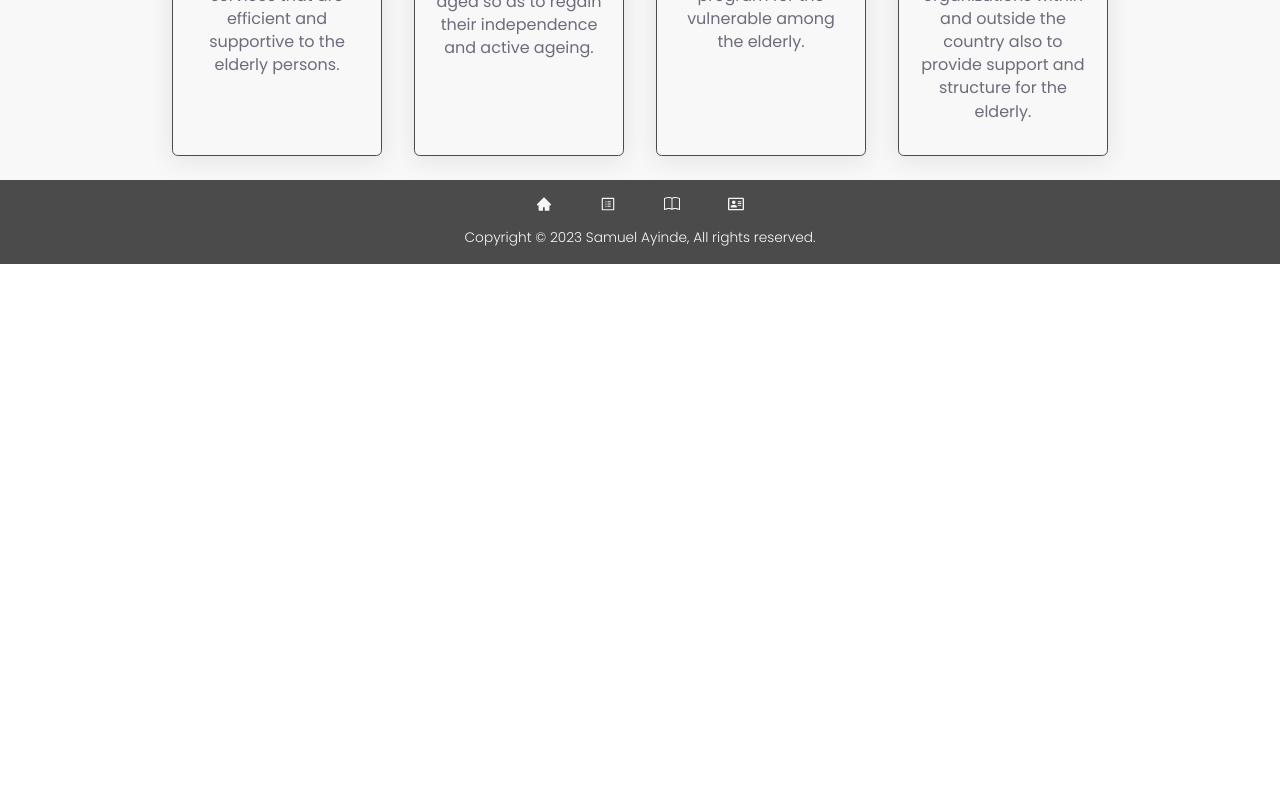
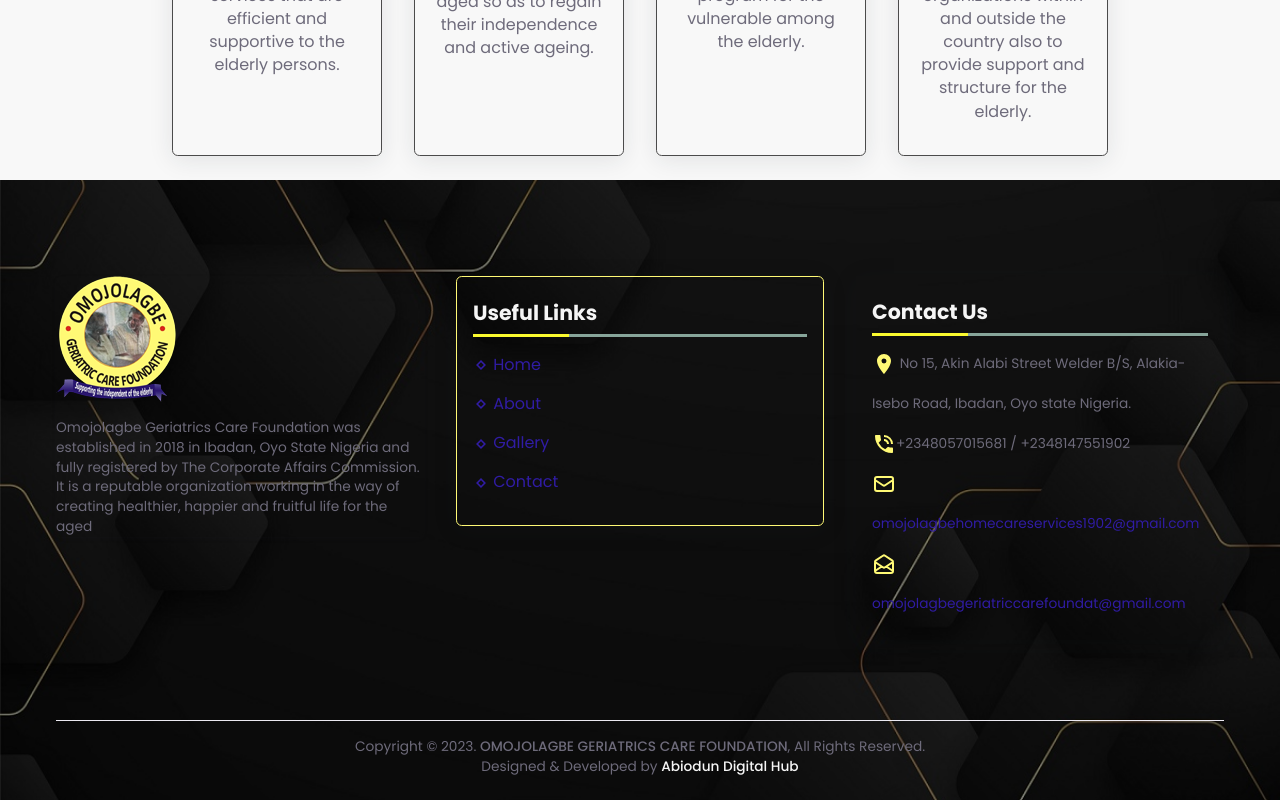
Before and after one commit to Abiodun-Samuel/Omojolagbe-Geriatrics-Care-Foundation, a React (Vite) app: page / in a window 1280 px wide. Shown: the part 1643-2443 px from the top of the page. Before the commit the page ends 1907 px from the top, so only its background shows below. Built offline with nearby package versions, Linux system fonts and the light colour scheme.

Commit message:
footer section

```diff
--- a/src/components/Footer/Footer.jsx
+++ b/src/components/Footer/Footer.jsx
@@ -1,45 +1,101 @@
 import { Link } from "react-router-dom";
-import { AiFillHome } from "react-icons/ai";
-import { FaRegAddressCard } from "react-icons/fa";
-import { AiOutlineProfile } from "react-icons/ai";
-import { BsBook, } from "react-icons/bs";
+import { VscDebugBreakpointLogUnverified } from "react-icons/vsc";
+import { MdLocationOn, MdPhoneInTalk } from "react-icons/md";
+import logo from "../../assets/images/logo/logo-md.png";
+import { FaFacebook } from "react-icons/fa";
+import { HiOutlineMail, HiOutlineMailOpen } from "react-icons/hi";
 
 const Footer = () => {
   const year = new Date().getFullYear();
   return (
-    <footer className="bg-dark">
+    <>
+      <footer id="footer">
         <div className="container">
+          <div className="footer-top">
             <div className="row">
-          <div className="col-lg-12">
-            <div className="footer p-1 text-center">
-              <div className="d-flex gap-3 justify-content-center align-items-center mb-1">
-                <Link className="text-light d-flex align-items-center" to={"/"}>
-                  <AiFillHome />
+              <div className="col-lg-4 col-md-6 my-1">
+                <div className="rounded shadow-sm">
+                  <img src={logo} alt="logo" />
+                  <p className="mt-1 small lh-5">
+                    Omojolagbe Geriatrics Care Foundation was established in
+                    2018 in Ibadan, Oyo State Nigeria and fully registered by
+                    The Corporate Affairs Commission. It is a reputable
+                    organization working in the way of creating healthier,
+                    happier and fruitful life for the aged
+                  </p>
+                </div>
+              </div>
+
+              <div className="col-lg-4 col-md-6 my-1">
+                <div className="footer-links shadow rounded border border-warning">
+                  <h4>Useful Links</h4>
+                  <Link to={"/"} className="d-block my-1">
+                    <VscDebugBreakpointLogUnverified /> Home
                   </Link>
-                <Link
-                  className="text-light d-flex align-items-center"
-                  to={"/about"}
-                >
-                  <AiOutlineProfile />
+                  <Link to={"/about"} className="d-block my-1">
+                    <VscDebugBreakpointLogUnverified /> About
                   </Link>
-                <Link className="text-light d-flex align-items-center" to={"/books"}>
-                  <BsBook />
+                  <Link to={"/gallery"} className="d-block my-1">
+                    <VscDebugBreakpointLogUnverified /> Gallery
                   </Link>
-                {/* <Link className="text-light d-flex align-items-center" to={"/songs"}>
-                  <BsMusicNoteBeamed />
-                </Link> */}
-                <Link className="text-light d-flex align-items-center" to={"/contact"}>
-                  <FaRegAddressCard />
+                  <Link to={"/contact"} className="d-block my-1">
+                    <VscDebugBreakpointLogUnverified /> Contact
                   </Link>
                 </div>
-              <p className="m-0 p-0 text-light small fw-light">
-                Copyright © {year} Samuel Ayinde, All rights reserved.
+              </div>
+
+              <div className="col-lg-4 col-md-6 my-1">
+                <div className="footer-contact shadow">
+                  <h4>Contact Us</h4>
+                  <p className="small my-0">
+                    <MdLocationOn className="fs-3 text-warning" /> No 15, Akin
+                    Alabi Street Welder B/S, Alakia-Isebo Road, Ibadan, Oyo
+                    state Nigeria.
+                  </p>
+                  <p className="small my-0">
+                    <MdPhoneInTalk className="fs-3 text-warning" />
+                    +2348057015681 / +2348147551902
+                  </p>
+                  <p className="small my-0">
+                    <HiOutlineMail className="fs-3 text-warning" /> {""}
+                    <a href="mailto:omojolagbehomecareservices1902@gmail.com">
+                      omojolagbehomecareservices1902@gmail.com
+                    </a>
+                  </p>
+                  <p className="small my-0">
+                    <HiOutlineMailOpen className="fs-3 text-warning" /> {""}
+                    <a href="mailto:omojolagbegeriatriccarefoundat@gmail.com">
+                      omojolagbegeriatriccarefoundat@gmail.com
+                    </a>
                   </p>
                 </div>
               </div>
             </div>
           </div>
+          <hr />
+          <div className="footer-bottom text-center">
+            <p className="small my-0">
+              Copyright &copy; <span id="year">{year}.</span> {""}
+              <span className="fw-bold">
+                OMOJOLAGBE GERIATRICS CARE FOUNDATION
+              </span>
+              , All Rights Reserved.
+            </p>
+            <p className="small my-0">
+              Designed & Developed by{" "}
+              <a
+                href="https://abiodunsamuel.com"
+                target="_blank"
+                rel="noreferrer"
+                className="fw-bold text-light"
+              >
+                Abiodun Digital Hub
+              </a>
+            </p>
+          </div>
+        </div>
       </footer>
+    </>
   );
 };
 
--- a/src/components/Header/Header.css
+++ b/src/components/Header/Header.css
@@ -1,5 +1,6 @@
 .navbar {
   z-index: 1000;
+  background: linear-gradient(rgba(0, 0, 0, 0.5), rgba(0, 0, 0, 0.5));
 }
 .nav-NavLink {
   color: #c3c0b3;
--- a/src/components/Header/Header.jsx
+++ b/src/components/Header/Header.jsx
@@ -1,6 +1,6 @@
-import { FaRegAddressCard,  } from "react-icons/fa";
-import { CgMenuGridR, } from "react-icons/cg";
-import { GrGallery ,GrServices} from "react-icons/gr";
+import { FaRegAddressCard } from "react-icons/fa";
+import { CgMenuGridR } from "react-icons/cg";
+import { GrGallery, GrServices } from "react-icons/gr";
 import { AiFillHome } from "react-icons/ai";
 import { AiOutlineProfile } from "react-icons/ai";
 import logo from "../../assets/images/logo/logo-md.png";
@@ -10,7 +10,7 @@
 const Header = () => {
   return (
     <header>
-      <nav className="navbar navbar-expand-lg bg-transparent shadow position-fixed w-100 top-0">
+      <nav className="navbar navbar-expand-lg shadow position-fixed w-100 top-0">
         <div className="container">
           <NavLink className="navbar-brand" to="/">
             <img src={logo} alt="logo" width="60" />
@@ -57,7 +57,7 @@
                   data-bs-toggle="dropdown"
                   aria-expanded="false"
                 >
-                <GrServices style={{ marginRight: "5px" }} />  Services
+                  <GrServices style={{ marginRight: "5px" }} /> Services
                 </a>
                 <ul className="dropdown-menu">
                   <li>
--- a/src/index.css
+++ b/src/index.css
@@ -7,6 +7,23 @@
   text-rendering: optimizeLegibility;
   -webkit-font-smoothing: antialiased;
   -moz-osx-font-smoothing: grayscale;
+
+  --green-2: #245140;
+  --green-1: #5a947c;
+  --green-0: #629584;
+
+  --yellow-2: #b0b061;
+  --yellow-1: #efef75;
+  --yellow-0: #fafa2e;
+
+  --grey-2: #273746;
+  --grey-1: #87a59a;
+  --grey-0: #adbbb5;
+
+  --light-1: #bdd1ca;
+  --light-0: #f6f7ef;
+  --shadow: 0px 2px 15px rgba(0, 0, 0, 0.1);
+  --shadow-1: 0px 2px 15px rgba(0, 0, 0, 0.1);
 }
 
 @media (prefers-color-scheme: light) {
@@ -86,6 +103,89 @@
 #about__section {
   background: inherit;
 }
+
+/* footer section  */
+#footer {
+  padding: 5rem 0 1.5rem 0;
+  background: linear-gradient(rgba(0, 0, 0, 0.5), rgba(0, 0, 0, 0.5)),
+    url("./assets/images/bg/footer_bg.jpg") no-repeat;
+  background-size: cover;
+  background-position: center;
+}
+
+#footer .footer-top h4 {
+  font-weight: bold;
+  color: #f5f5f5;
+  text-transform: capitalize;
+  position: relative;
+  padding-bottom: 0.7rem;
+  margin: 0.5rem 0;
+}
+
+#footer .footer-top h4::before,
+#footer .footer-top h4::after {
+  content: "";
+  position: absolute;
+  left: 0;
+  bottom: 0;
+  height: 2.5px;
+}
+
+#footer .footer-top h4::before {
+  right: 0;
+  background: var(--grey-1);
+}
+
+#footer .footer-top h4::after {
+  background: var(--yellow-0);
+  width: 6rem;
+}
+
+#footer .footer-top .footer-links {
+  margin-bottom: 3rem;
+  padding: 1rem;
+}
+
+#footer .footer-top .footer-links ul {
+  list-style: none;
+  padding: 5px 0 0 0;
+  margin: 0;
+}
+
+#footer .footer-top .footer-links ul li {
+  padding: 0 0 1.5rem 0;
+}
+
+#footer .footer-top .footer-links ul a {
+  transition: 0.3s;
+  color: #839192;
+  font-weight: 500;
+}
+
+#footer .footer-top .footer-links ul a:hover {
+  color: var(--yellow-2);
+}
+
+#footer .footer-top .footer-contact {
+  margin-bottom: 3rem;
+  padding: 1rem;
+}
+
+#footer .footer-top .footer-contact p {
+  line-height: 2.5rem;
+}
+
+#footer .social-links svg {
+  fill: rgba(150, 150, 150, 0.7);
+  stroke: rgba(150, 150, 150, 0.7);
+  box-shadow: var(--shadow-1);
+}
+
+#footer .social-links svg:hover {
+  fill: var(--yellow-2);
+  stroke: var(--yellow-2);
+}
+
 /*
 // `sm` applies to x-small devices (portrait phones, less than 576px)
 @media (max-width: 575.98px) { ... }
```
Also changed, not shown: src/assets/images/bg/footer_bg.jpg (added). Lines whose indentation alone changed are shown as unchanged.
